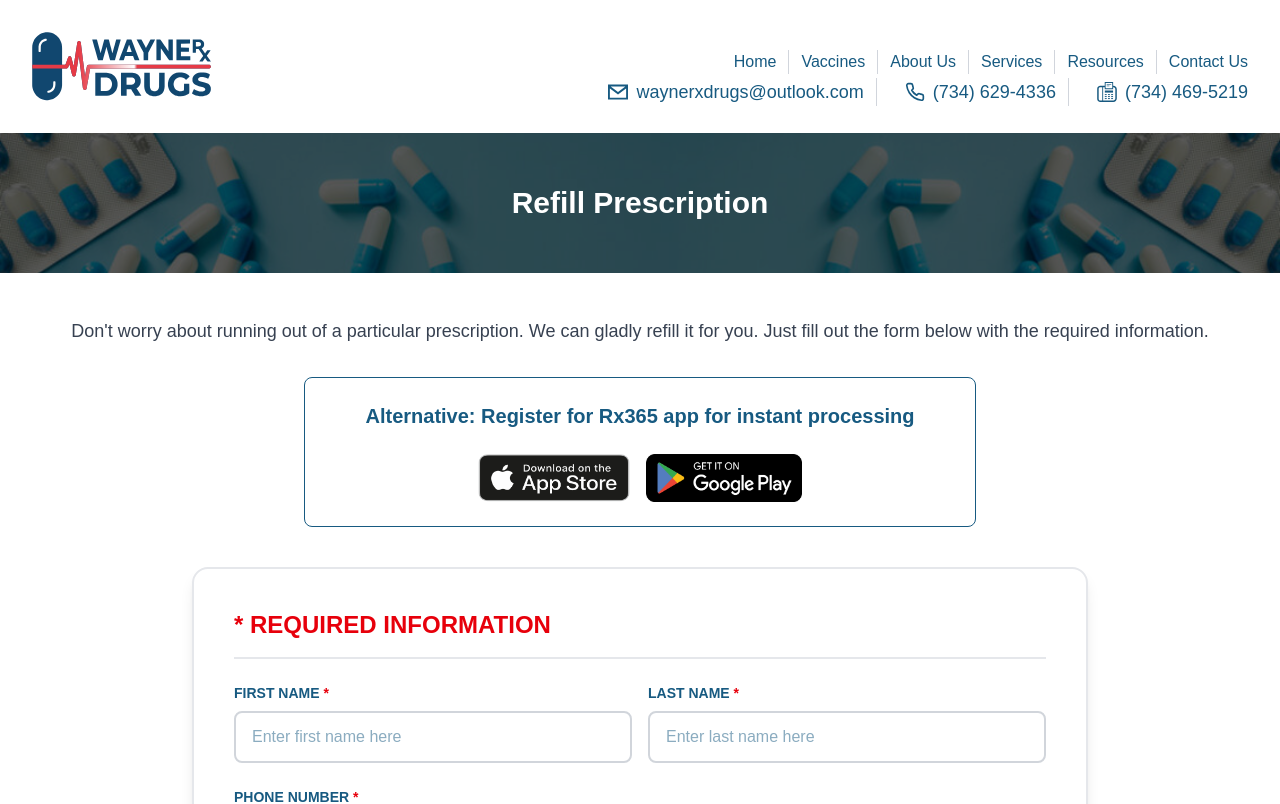
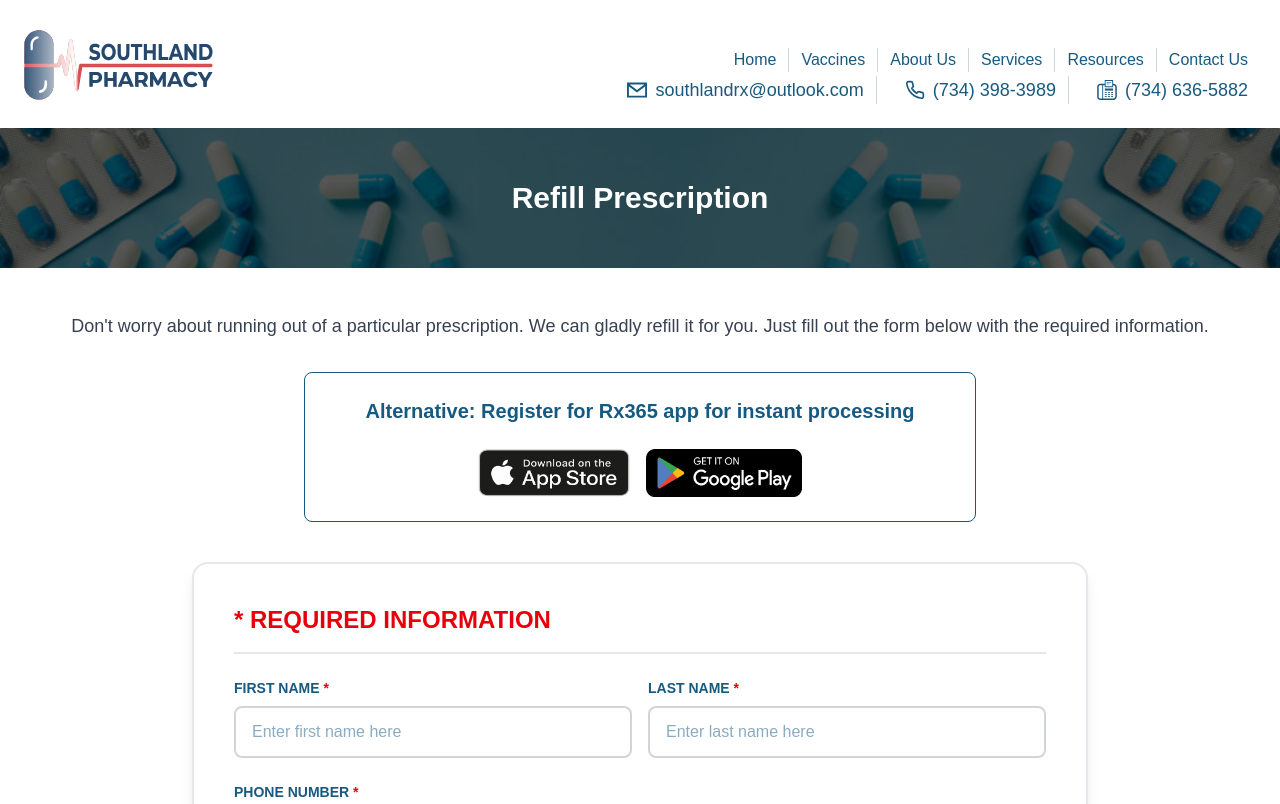
Before and after one commit to kushal5294/SouthlandRx, a React (Vite) app: page /refill in a window 1280 px wide. Shown: the top 804 px of the page. Built offline with nearby package versions, Linux system fonts and the light colour scheme.

Commit message:
mostly done

```diff
--- a/src/components/elements/AnimatedLogo.tsx
+++ b/src/components/elements/AnimatedLogo.tsx
@@ -1,13 +1,62 @@
 export const AnimatedLogo = () => {
   return (
     <div className="w-40 md:w-50 lg:w-50">
-      {" "}
       <svg
-        viewBox="0 0 2048 869"
+        viewBox="0 0 2048 764"
         xmlns="http://www.w3.org/2000/svg"
         className="w-full h-auto"
       >
         <defs>
+          {/* Mask that punches holes for the transparent cutouts */}
+          <mask id="cutouts">
+            <rect width="2048" height="764" fill="white" />
+            <path
+              transform="translate(902,204)"
+              d="m0 0h11l10 3 6 4 8 8 7 14 3 13v19l-4 16-6 11-6 7-10 6-6 2h-16l-12-5-9-9-5-9-4-10-2-13v-10l2-14 5-13 7-9 8-7z"
+              fill="black"
+            />
+            <path
+              transform="translate(1869,206)"
+              d="m0 0h35l12 4 9 7 6 9 4 9 2 8v24l-4 14-6 11-8 7-10 5-6 1h-35v-98z"
+              fill="black"
+            />
+            <path
+              transform="translate(261,546)"
+              d="m0 0 9 1 5 4 2 3v45l-3 16-5 15-6 10-12 14-10 8-16 8-12 4-9 1-6-4-4-5v-9l3-5 7-4 16-5 11-7 8-9 6-12 4-17 1-8 1-33 5-8z"
+              fill="black"
+            />
+            <path
+              transform="translate(176,96)"
+              d="m0 0 10 1 5 5v9l-3 5-9 4-15 6-11 7-8 9-8 14-3 9-2 13-1 41-1 12-4 6-3 2h-9l-6-8v-63l5-19 8-15 13-16 13-10 11-7 12-4z"
+              fill="black"
+            />
+            <path
+              transform="translate(754,491)"
+              d="m0 0h32l6 2 8 6 5 8v15l-6 12-11 7-2 1h-40l-1-1v-37l1-12z"
+              fill="black"
+            />
+            <path
+              transform="translate(1221,491)"
+              d="m0 0h31l9 2 6 5 5 8 1 3v13l-4 8-7 7-9 5h-40v-50z"
+              fill="black"
+            />
+            <path
+              transform="translate(1584,501)"
+              d="m0 0h2l6 12 14 33 2 5v4h-45l2-9 14-35z"
+              fill="black"
+            />
+            <path
+              transform="translate(1082,501)"
+              d="m0 0 3 3 15 35 5 14v2h-45l1-6 8-20 10-23z"
+              fill="black"
+            />
+            <path
+              transform="translate(1595,214)"
+              d="m0 0 2 1 10 32 8 23v3h-39l3-11 12-36z"
+              fill="black"
+            />
+          </mask>
+
           {/* Gradient for the sweeping effect (faded tail, sharp leading edge) */}
           <linearGradient id="sweep-grad" x1="0" y1="0" x2="1" y2="0">
             <stop offset="0%" stopColor="white" stopOpacity="0" />
@@ -17,9 +66,6 @@ export const AnimatedLogo = () => {
 
           {/* Mask that animates an invisible rectangle across the viewBox */}
           <mask id="sweep-mask">
-            {/* FIX: y="-800" and height="2000" ensures the mask is tall enough
-              to fully cover the highest parts of the red pill shape.
-            */}
             <rect y="-800" width="600" height="2000" fill="url(#sweep-grad)">
               <animate
                 attributeName="x"
@@ -31,102 +77,129 @@ export const AnimatedLogo = () => {
           </mask>
         </defs>
 
-        {/* Blue badge outline — always visible */}
+        {/* Apply the cutout mask to EVERYTHING inside this group,
+          so cutouts stay completely transparent over the animation sweeps
+        */}
+        <g mask="url(#cutouts)">
+          {/* Main Red EKG line & Left Badge shape (normally visible) */}
           <path
-          transform="translate(270,84)"
-          d="m0 0h17l20 3 22 6 18 8 14 8 12 9 13 12 10 11 9 13 8 14 8 18 6 20 3 22 1 20v168l1 1h32l5-11 13-36 10-28 4-6 6-5 2-1h11l8 6 3 8 12 44 7 29 4 15 3-17 4-27 12-77 14-92 6-35 7-8 4-2h11l6 4 4 5 3 9 10 83 15 120 15 117 2 12v12h2l2-19 9-48 8-40 7-8 4-2 7-1h1236l6 3 7 8 1 4v8l-4 8-9 6-458 1h-180l-585-1-5 28-4 23-6 34-7 41-7 37-6 38-4 11-7 6-5 2h-7l-8-4-6-8-2-8-7-56-9-70-7-60-5-38-13-102-1-1-2 14-6 36-6 42-9 53-5 32-4 21-4 7-8 4h-9l-8-3-6-9-4-13-10-40-7-30-7-27v-5l-2 1-9 27-5 10-8 6-2 1-34 1h-16v170l-3 27-6 22-8 19-8 15-9 12-12 14-12 11-14 10-20 11-21 7-21 5-12 1h-15l-18-2-19-5-21-8-14-8-16-12-15-14-11-14-10-15-11-23-6-20-3-16-1-17v-383l1-22 5-23 6-17 10-21 10-14 9-11 13-13 13-10 14-9 17-8 19-6 20-4z"
-          fill="#11476f"
+            transform="translate(181,34)"
+            d="m0 0h26l22 4 16 5 27 13 16 12 15 14 8 9 10 15 9 17 8 25 3 15 1 213h41l1-8 16-50 9-26 5-7 7-3 11 1 8 7 5 15 20 79 1 2 8-52 8-53 9-66 10-68 3-14 4-6 7-4h9l6 3 5 6 3 9 17 131 22 169 8 61 1 2 10-64 7-39 4-16 6-7 2-1h1346l6 4 4 5v15l-6 7-6 3-18 1-1303 1-5 27-20 124-12 73-4 7-5 4-3 1h-11l-6-4-5-6-3-15-10-77-17-133-10-79-8-57-23 160-7 46-4 8-7 6h-12l-8-5-4-6-7-25-18-73-5-19v-4h-2l-2 9-7 21-5 9-6 5-2 1-32 1h-27v205l-4 20-7 19-8 15-9 13-12 14-10 10-15 11-18 10-17 7-15 4-21 3h-21l-26-4-17-5-25-12-13-9-12-11-8-7-10-12-11-18-8-17-6-20-2-9-1-96v-201l1-161 4-19 8-20 9-17 10-14 12-13 11-11 14-10 21-11 24-8 14-3z"
+            fill="#D44F4F"
           />
 
-        {/* Base Red EKG line + Pill (normally visible) */}
+          {/* Main Blue Underlay shape (normally visible) */}
           <path
-          transform="translate(599,174)"
-          d="m0 0h11l6 4 4 5 3 9 10 83 15 120 15 117 2 12v12h2l2-19 9-48 8-40 7-8 4-2 7-1h1236l6 3 7 8 1 4v8l-4 8-9 6-458 1h-180l-585-1-5 28-4 23-6 34-7 41-7 37-6 38-4 11-7 6-5 2h-7l-8-4-6-8-2-8-7-56-9-70-7-60-5-38-13-102-1-1-2 14-6 36-6 42-9 53-5 32-4 21-4 7-8 4h-9l-8-3-6-9-4-13-10-40-7-30-7-27v-5l-2 1-9 27-5 10-8 6-2 1-34 1-135-1h-184l-2-1v-32l1-4 337-1 5-11 13-36 10-28 4-6 6-5 2-1h11l8 6 3 8 12 44 7 29 4 15 3-17 4-27 12-77 14-92 6-35 7-8z"
-          fill="#e63a46"
+            transform="translate(181,34)"
+            d="m0 0h26l22 4 16 5 27 13 16 12 15 14 8 9 10 15 9 17 8 25 3 15v213h-296v-54l1-161 4-19 8-20 9-17 10-14 12-13 11-11 14-10 21-11 24-8 14-3z"
+            fill="#26486D"
           />
 
-        {/* White EKG sweep (revealed smoothly as the gradient mask moves over it) */}
+          {/* Blue bottom badge continuation */}
           <path
-          mask="url(#sweep-mask)"
-          transform="translate(599,174)"
-          d="m0 0h11l6 4 4 5 3 9 10 83 15 120 15 117 2 12v12h2l2-19 9-48 8-40 7-8 4-2 7-1h1236l6 3 7 8 1 4v8l-4 8-9 6-458 1h-180l-585-1-5 28-4 23-6 34-7 41-7 37-6 38-4 11-7 6-5 2h-7l-8-4-6-8-2-8-7-56-9-70-7-60-5-38-13-102-1-1-2 14-6 36-6 42-9 53-5 32-4 21-4 7-8 4h-9l-8-3-6-9-4-13-10-40-7-30-7-27v-5l-2 1-9 27-5 10-8 6-2 1-34 1-135-1h-184l-2-1v-32l1-4 337-1 5-11 13-36 10-28 4-6 6-5 2-1h11l8 6 3 8 12 44 7 29 4 15 3-17 4-27 12-77 14-92 6-35 7-8z"
+            transform="translate(45,411)"
+            d="m0 0h203l93 1v205l-4 20-7 19-8 15-9 13-12 14-10 10-15 11-18 10-17 7-15 4-21 3h-21l-26-4-17-5-25-12-13-9-12-11-8-7-10-12-11-18-8-17-6-20-2-9-1-96z"
+            fill="#26486D"
+          />
+
+          {/* White EKG sweep. It duplicates ONLY the red shape but paints it white.
+            The sweep-mask dictates what portion of this white shape is shown.
+          */}
+          <g mask="url(#sweep-mask)">
+            <path
+              transform="translate(181,34)"
+              d="m0 0h26l22 4 16 5 27 13 16 12 15 14 8 9 10 15 9 17 8 25 3 15 1 213h41l1-8 16-50 9-26 5-7 7-3 11 1 8 7 5 15 20 79 1 2 8-52 8-53 9-66 10-68 3-14 4-6 7-4h9l6 3 5 6 3 9 17 131 22 169 8 61 1 2 10-64 7-39 4-16 6-7 2-1h1346l6 4 4 5v15l-6 7-6 3-18 1-1303 1-5 27-20 124-12 73-4 7-5 4-3 1h-11l-6-4-5-6-3-15-10-77-17-133-10-79-8-57-23 160-7 46-4 8-7 6h-12l-8-5-4-6-7-25-18-73-5-19v-4h-2l-2 9-7 21-5 9-6 5-2 1-32 1h-27v205l-4 20-7 19-8 15-9 13-12 14-10 10-15 11-18 10-17 7-15 4-21 3h-21l-26-4-17-5-25-12-13-9-12-11-8-7-10-12-11-18-8-17-6-20-2-9-1-96v-201l1-161 4-19 8-20 9-17 10-14 12-13 11-11 14-10 21-11 24-8 14-3z"
               fill="#ffffff"
             />
+          </g>
 
-        {/* Blue text — WAYNE row */}
+          {/* Southland Blue Text Letters (Static) */}
           <path
-          transform="translate(740,158)"
-          d="m0 0h46l3 5 11 42 10 36 8 30 7 25v2h2l1-10 12-43 9-34 10-36 4-16 2-1h43l3 7 14 56 8 28 6 24 7 26 2-4 4-17 11-40 7-24 8-29 7-26 2-1h44l-2 11-10 35-9 31-8 30-8 27-10 36-8 28-3 12-3 3h-44l-3-1-7-23-10-36-11-39-7-26-2-10h-2l-1 8-12 42-7 26-9 32-7 26h-48l-6-17-7-25-18-64-7-24-14-50-8-29z"
-          fill="#11476f"
+            transform="translate(894,172)"
+            d="m0 0h28l15 5 14 9 11 11 8 13 5 12 4 16 1 5v27l-4 17-5 13-7 11-9 10-9 8-14 7-15 4h-20l-15-4-14-7-13-12-8-11-7-14-5-19-1-12v-10l2-17 5-17 6-12 7-9 7-8 13-9 12-5z"
+            fill="#26486D"
           />
           <path
-          transform="translate(1095,158)"
-          d="m0 0h45l3 5 25 65 11 30 10 26 12 31 10 26 6 15 5 13v2h-47l-6-12-10-28-2-3h-80l-2 6-11 32-3 4-9 1h-37l3-11 14-37 20-52 13-34 8-21 16-43 5-14z m21 56 3 1 7 21 12 34 5 13-1 4h-50l1-4 12-36z"
-          fill="#11476f"
-          fillRule="evenodd"
+            transform="translate(1836,175)"
+            d="m0 0h76l16 5 13 7 10 9 9 13 5 11 3 9 2 10 1 11v12l-2 15-4 15-6 12-8 11-7 7-11 7-12 5-15 3h-70z"
+            fill="#26486D"
           />
           <path
-          transform="translate(1195,158)"
-          d="m0 0h48l12 21 12 23 9 16 10 20 3 5v2h2l2-6 16-30 12-22 12-23 4-6h46l-2 6-14 27-34 64-8 16-12 23-1 76-3 1h-42l-1-1-1-77-12-23-12-22-12-23-12-22-8-15-8-16-7-13z"
-          fill="#11476f"
+            transform="translate(1179,462)"
+            d="m0 0h87l13 4 12 7 8 8 6 10 3 11 1 8v12l-5 19-6 9-7 7-8 5h-2l11 18 11 17 9 15v1h-39l-10-15-12-20-4-6-33-2v43l-2 1-33-1-1-17v-84z"
+            fill="#26486D"
           />
           <path
-          transform="translate(1398,158)"
-          d="m0 0h38l4 5 8 12 14 20 17 25 10 14 14 20 12 18 3 4v2h2v-120h44l1 1v211l-1 1h-36l-12-16-17-25-13-18-9-13-13-19-16-23-5-7-1 1v114l-1 6h-43l-1-1v-211z"
-          fill="#11476f"
+            transform="translate(1331,462)"
+            d="m0 0h32l15 27 13 23 14 26 7 12 2 1 2-6 11-19 13-24 13-22 10-17 1-1h30v151h-33v-85h-2l-2 6-10 19-16 27-10 16-4 3h-12l-8-11-15-26-15-27-1 1-2 77h-33z"
+            fill="#26486D"
           />
           <path
-          transform="translate(1603,158)"
-          d="m0 0h138v41l-1 1-92 1v40l81 1 1 2v38l-1 1-81 1v45h96v41l-1 1h-141v-212z"
-          fill="#11476f"
+            transform="translate(710,462)"
+            d="m0 0h89l12 4 11 7 9 9 7 14 3 13v13l-3 14-6 12-9 10-11 7-13 5-21 3-32 1-1 39h-35z"
+            fill="#21486D"
           />
           <path
-          transform="translate(1770,158)"
-          d="m0 0h64l15 2 12 5 11 8 6 7 5 10 2 7v21l-4 12-8 11-9 7-4 1 5 9 8 11 10 15 11 16 3 3 1-5 20-30h33l-2 5-7 11-11 15-13 19-4 5 1 4 11 15 13 19 12 17 3 3v3l-31 1-5-3-10-14-11-18h-3l-16 23-7 11h-34l2-4 16-23 9-13 10-15 1-5-13-19-13-18-20-30h-27l-1 37h-32v-135z m32 27h30l9 2 8 6 3 6 1 13-3 8-7 6-8 3-16 1h-17l-1-1v-43z"
-          fill="#11476f"
-          fillRule="evenodd"
-        />
-
-        {/* Blue text — second row */}
-        <path
-          transform="translate(796,499)"
-          d="m0 0h87l18 2 21 5 18 7 13 8 11 9 9 9 9 13 8 16 5 16 3 13 1 6v29l-3 16-6 18-5 12-10 14-9 10-8 8-14 9-19 9-12 4-22 3-22 1h-97l-1-1v-234l1-1z m31 49h62l16 5 11 6 12 12 6 9 5 14 3 13v18l-5 21-7 13-8 10-12 9-12 5-17 2h-53l-1-3z"
-          fill="#11476f"
-          fillRule="evenodd"
+            transform="translate(1684,175)"
+            d="m0 0h29l29 44 10 15 15 23 7 11v2h2v-95h32v162h-28l-11-15-12-19-22-33-10-16-7-10-1 87-1 6h-32z"
+            fill="#26486D"
           />
           <path
-          transform="translate(1042,499)"
-          d="m0 0h106l17 2 15 4 17 7 12 8 9 9 9 14 6 15 3 14v25l-4 17-6 14-9 12-10 9-13 8 1 5 10 15 11 17 13 20 13 19v2l-23 1h-37l-5-5-12-19-14-22-10-16-2-5h-47v66l-2 1h-49l-6-1-1-30v-190l1-15z m81 48 27 1 13 5 6 5 7 11 2 7 1 10-3 13-6 9-9 8-11 4-8 1h-50l-1-2v-70l1-1z"
-          fill="#11476f"
-          fillRule="evenodd"
+            transform="translate(1064,462)"
+            d="m0 0h37l8 16 15 35 18 41 13 30 11 26v3h-37l-10-21-3-8-67-1-3 11-7 18-1 1h-35l1-8 15-37 16-39 19-45 9-21z"
+            fill="#26486D"
           />
           <path
-          transform="translate(1280,499)"
-          d="m0 0h26l23 1 1 136 2 16 4 12 5 9 7 7 8 4 8 3 6 1h15l8-2 12-5 8-7 6-10 5-18 1-145 1-1h55v143l-2 18-5 19-6 14-10 14-9 9-16 10-10 5-23 6-7 1h-31l-18-3-15-5-15-8-10-8-8-7-10-15-8-18-4-17-2-21v-28l1-109z"
-          fill="#11476f"
+            transform="translate(1567,462)"
+            d="m0 0h37l8 15 57 133v3h-35l-10-19-3-8v-3l-69 1-3 9-8 19-1 1h-34l2-11 18-43 13-31 14-34 9-21 4-10z"
+            fill="#26486D"
           />
           <path
-          transform="translate(1627,496)"
-          d="m0 0h31l25 5 16 6 13 7 12 9 12 12-1 4-33 33-3-1-5-5-8-7-16-8-10-3-11-2h-17l-16 4-14 7-12 11-6 9-6 12-4 15-1 8v10l2 11 3 10 6 14 8 11 9 8 10 6 15 5 5 1h20l10-2 16-5 2-3 1-65h53l1 39v42l-1 15-9 7-16 9-16 7-21 5-26 3-21-1-19-3-16-5-16-8-12-8-12-11-9-10-9-14-7-14-5-15-3-13-1-8v-24l5-26 6-16 9-16 13-16 13-12 16-10 25-10z"
-          fill="#11476f"
+            transform="translate(1579,175)"
+            d="m0 0h34l4 10 17 47 13 36 19 53 5 14v2h-34l-5-12-6-19v-2h-61l-2 9-8 24h-33l1-7 20-55 19-54 9-25 7-20z"
+            fill="#26486D"
           />
           <path
-          transform="translate(1848,496)"
-          d="m0 0h33l25 4 22 8 14 7 2 2-1 7-10 25-6 12-17-8-15-5-12-3-7-1h-25l-9 2-9 4-6 5-3 7v8l4 8 7 5 16 5 40 10 23 8 14 7 11 9 6 8 7 14 2 9v22l-3 14-8 16-7 8-8 7-15 9-11 4-21 5-7 1h-34l-21-3-19-5-17-7-19-11-2-2 1-5 9-20 7-15 2-4 5 1 10 7 21 9 14 4 9 2h32l13-4 8-6 4-7v-7l-3-6-5-5-14-7-43-11-18-6-18-8-12-9-7-7-8-14-3-10v-25l4-13 7-13 9-11 13-10 14-7 15-5z"
-          fill="#11476f"
-        />
-
-        {/* Badge Rx symbol details */}
-        <path
-          transform="translate(255,151)"
-          d="m0 0h14l5 5v10l-5 5-21 7-11 7-8 7-9 14-5 12-2 12-1 51-4 5-8 2-6-2-3-5-1-4v-47l4-22 9-19 10-13 10-9 14-9 12-5z"
-          fill="#FEFEFE"
+            transform="translate(863,462)"
+            d="m0 0h35v60l39-1h16v-19l1-40h36v151l-1 1-35-1v-60l-55 1-1 59-2 1-32-1-1-37z"
+            fill="#26486D"
           />
           <path
-          transform="translate(348,585)"
-          d="m0 0h8l5 5 2 3v30l-3 20-4 12-6 12-10 13-9 9-13 8-11 5-13 3-9-1-5-6v-9l6-6 14-3 14-7 10-9 8-11 4-9 3-12 1-10 1-31 5-5z"
-          fill="#FEFEFE"
+            transform="translate(1268,175)"
+            d="m0 0h32v63h59v-63h32l-1 162h-31v-66l-59-1v67h-32z"
+            fill="#26486D"
           />
+          <path
+            transform="translate(1000, 175)"
+            d="m0 0h32l1 100 2 12 4 9 5 6 9 4h14l8-3 7-8 3-7 2-10 1-17v-86h33l-1 110-4 17-8 16-9 10-10 6-10 4-9 2h-19l-16-4-10-5-10-9-7-11-5-13-3-14-1-16v-73z"
+            fill="#26486D"
+          />
+          <path
+            transform="translate(1737,459)"
+            d="m0 0h37l15 5 15 8 12 11 1 4-11 11-8 7-4 2-10-8-10-5-12-2h-13l-13 2-12 8-7 9-4 9-1 4v26l4 11 7 10 6 5 14 6 5 1h18l12-4 9-6 7-6 5 2 8 7 7 8 3 3-1 5-10 10-14 8-11 4-9 2-10 1h-10l-16-2-13-3-16-8-9-7-11-11-8-14-6-19v-24l2-12 5-15 7-12 11-12 12-9 16-7z"
+            fill="#26486D"
+          />
+          <path
+            transform="translate(755,172)"
+            d="m0 0h29l14 4 16 8 2 4-7 21-3 7-11-6-14-5-5-1h-14l-11 4-4 5-1 2v11l3 5 8 4 33 10 14 7 9 8 6 12 2 7v21l-4 13-6 10-9 8-10 5-15 4h-24l-17-4-12-5-10-6-5-4 3-10 8-19 5 2 11 7 13 5 10 2h12l10-3 6-5 1-3v-9l-4-6-12-6-25-8-12-5-9-6-7-7-5-10-3-14 1-13 4-13 6-10 7-7 12-7z"
+            fill="#26486D"
+          />
+          <path
+            transform="translate(1819,462)"
+            d="m0 0h39l7 11 16 28 13 21v2l5-5 9-15 19-32 6-10h37l-2 6-10 18-17 28-11 19-15 25-2 55-1 1h-33l-2-1-1-35-1-19-8-13-12-21-14-24-16-27-6-10z"
+            fill="#26486D"
+          />
+          <path
+            transform="translate(1135,175)"
+            d="m0 0h117v31h-42v131h-32v-131h-43z"
+            fill="#26486D"
+          />
+          <path
+            transform="translate(1420,175)"
+            d="m0 0h33v131h65v31h-98z"
+            fill="#26486D"
+          />
+        </g>
       </svg>
     </div>
   );
--- a/src/components/sections/ContactInfo.tsx
+++ b/src/components/sections/ContactInfo.tsx
@@ -58,11 +58,11 @@ export const ContactInfo = () => {
                 </svg>
                 <div>
                   <p>
-                    Call: <a href="tel:7346294336">734-629-4336</a>
+                    Call: <a href="tel:7343983989">734-398-3989</a>
                   </p>
 
                   <p>
-                    Fax: <a href="tel:7344695219">734-469-5219</a>
+                    Fax: <a href="tel:7346365882">734-636-5882</a>
                   </p>
                 </div>
               </div>
--- a/src/utils/constants.ts
+++ b/src/utils/constants.ts
@@ -1,6 +1,6 @@
-export const phone = "(734) 629-4336";
-export const email = "waynerxdrugs@outlook.com";
-export const fax = "(734) 469-5219";
+export const phone = "(734) 398-3989";
+export const email = "southlandrx@outlook.com";
+export const fax = "(734) 636-5882";
 export const address = "34815 W Michigan Ave, Ste B, Taylor, MI 48184";
 export const darkBlue = "#175a81";
 export const neutralBlue = "#175a81";
```
Also changed, not shown: public/assets/logos/SouthlandRxLogo.svg. Lines whose indentation alone changed are shown as unchanged.
